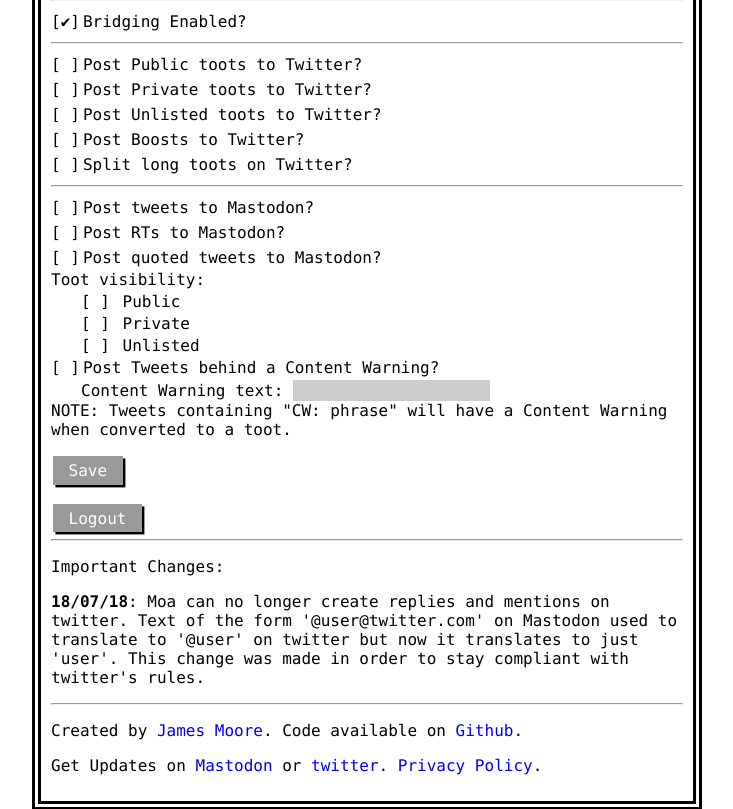
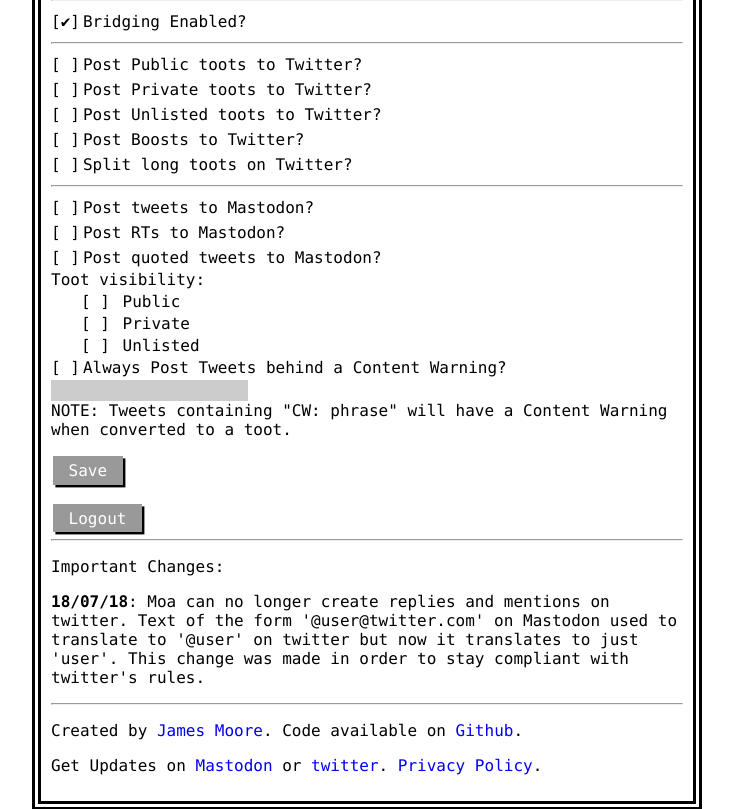
Before and after one commit to FedStoa/moa, a Flask app: template templates/index.html.j2 in a window 1280 px wide. Shown: the part 286-1095 px from the top of the page, without its empty margins (273-1006 px from the left). Run offline with Flask 2, Linux system fonts and the light colour scheme; the visitor is signed in with stand-in values (Sample User, id 1); tables that the repository leaves empty hold one stand-in row (values such as "Sample post"); the template is opened without the code that fills it: values that come from a table or form of the project are taken from there, most other values are stand-ins (such as "Sample title", 1, 10 or a date in 2020); parts of the project's set-up code (start-up, migrations or seed data) failed here and were passed over.

Commit message:
wording change

```diff
--- a/moa/forms.py
+++ b/moa/forms.py
@@ -20,8 +20,8 @@ class SettingsForm(FlaskForm):
         ('private', "Private"),
         ('unlisted', 'Unlisted'),
     ])
-    tweets_behind_cw = BooleanField('Post Tweets behind a Content Warning?')
-    tweet_cw_text = StringField('Content Warning text: ',
+    tweets_behind_cw = BooleanField('Always Post Tweets behind a Content Warning?')
+    tweet_cw_text = StringField('',
                                 validators=[Length(min=1, message="Content Warning text can't be empty")])
 
     instagram_enabled = BooleanField('Import posts from Instagram?')
--- a/templates/index.html.j2
+++ b/templates/index.html.j2
@@ -56,10 +56,7 @@
                 <li>{{ form.post_rts_to_mastodon }}{{ form.post_rts_to_mastodon.label }}</li>
                 <li>{{ form.post_quotes_to_mastodon }}{{ form.post_quotes_to_mastodon.label }}</li>
                 <li>{{ form.toot_visibility.label }}: {{ form.toot_visibility }}</li>
-                <li>{{ form.tweets_behind_cw }}{{ form.tweets_behind_cw.label }}</li>
-                <ul>
-                    <li>{{ form.tweet_cw_text.label }}{{ form.tweet_cw_text }}</li>
-                </ul>
+                <li>{{ form.tweets_behind_cw }}{{ form.tweets_behind_cw.label }} {{ form.tweet_cw_text }}</li>
                 <div>NOTE: Tweets containing "CW: phrase" will have a Content Warning when converted to a toot.</div>
 
                 {% if g.bridge.instagram_access_code %}
```
